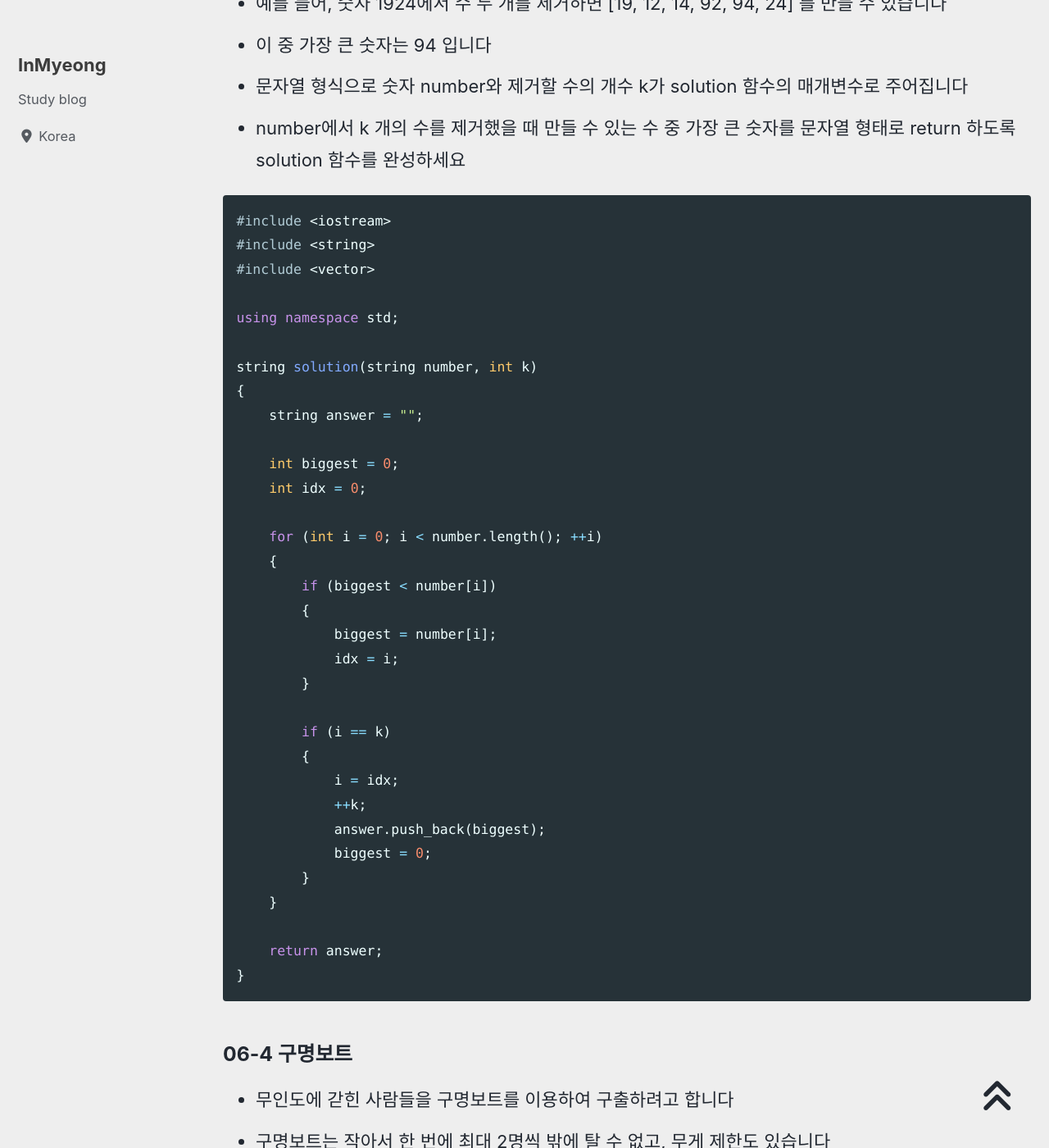
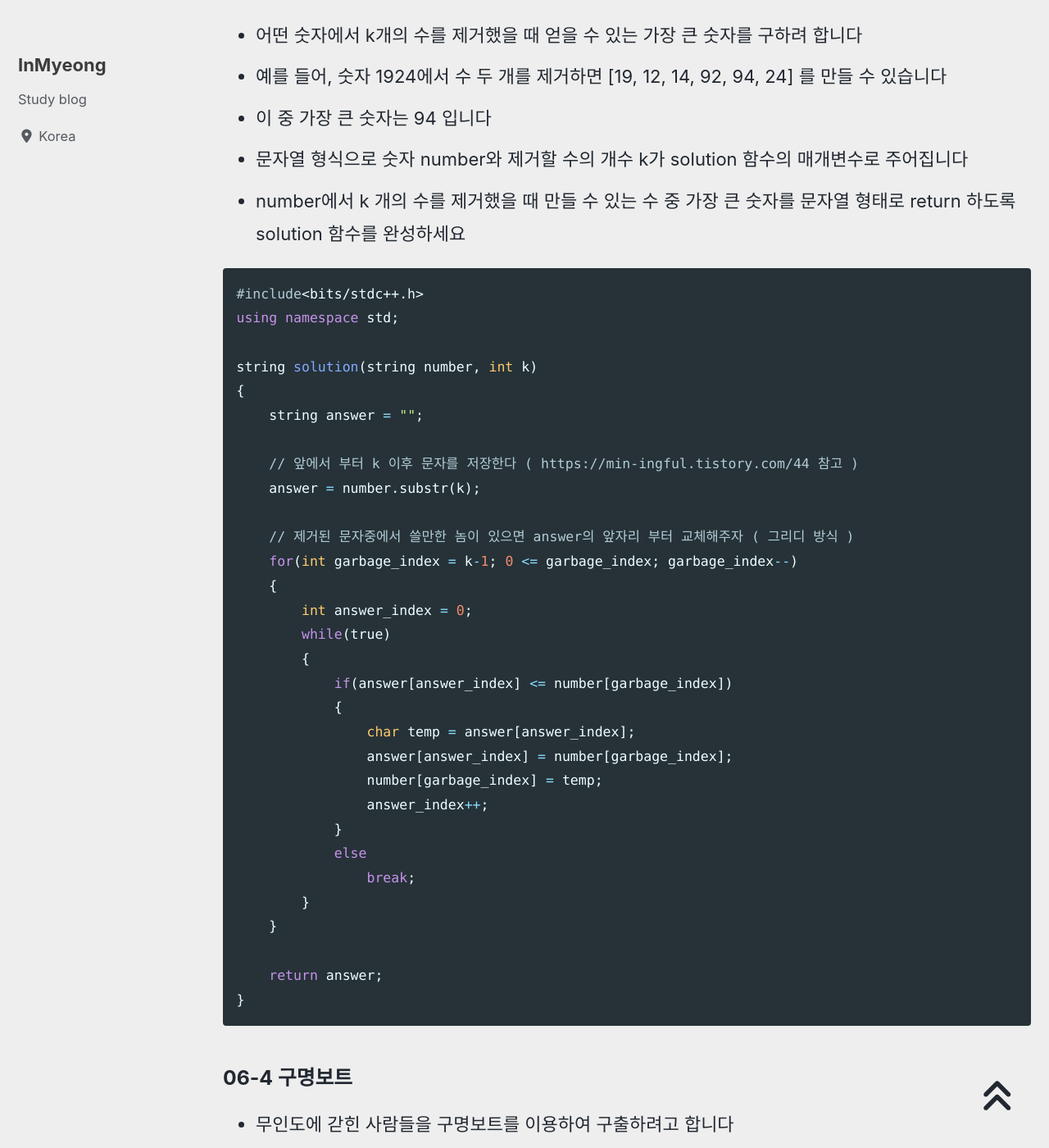
Before and after one commit to devMyeong/devMyeong.github.io, a Jekyll site: the page built from _posts/codingTest/2022-07-06-프로그래머스.md, in a window 1280 px wide and 1400 px high, scrolled down 42129 px. Shown: the whole window at 82% size. Built offline with Jekyll 4.4.1, drawn with Linux system fonts in a browser that asks for light colours; cached includes are drawn as plain includes; nearby versions of some CDN libraries; some web fonts are replaced; comment, search, counter and statistics services are not loaded; some of the changed text lies outside the part shown.

Commit message:
Chore : 프로그래머스 6-3 알고리즘 수정

````diff
--- a/_posts/codingTest/2022-07-06-프로그래머스.md
+++ b/_posts/codingTest/2022-07-06-프로그래머스.md
@@ -1169,7 +1169,10 @@ int solution(string name)
 {
     int answer = 0;
 
-    int shift = name.length() - 1; //커서를 좌 또는 우 한 쪽 방향만으로 이동했을 때
+    //커서를 좌 또는 우 한 쪽 방향만으로 이동했을 때
+    int shift = name.length() - 1;
+
+    // 주석
     for(int i = 0; i < name.length(); i++)
     {
         if(name[i] == 'A')
@@ -1203,33 +1206,31 @@ int solution(string name)
 - number에서 k 개의 수를 제거했을 때 만들 수 있는 수 중 가장 큰 숫자를 문자열 형태로 return 하도록 solution 함수를 완성하세요
 
 ```cpp
-#include <iostream>
-#include <string>
-#include <vector>
-
+#include<bits/stdc++.h>
 using namespace std;
 
 string solution(string number, int k)
 {
     string answer = "";
 
-    int biggest = 0;
-    int idx = 0;
-
-    for (int i = 0; i < number.length(); ++i)
-    {
-        if (biggest < number[i])
-        {
-            biggest = number[i];
-            idx = i;
-        }
-
-        if (i == k)
-        {
-            i = idx;
-            ++k;
-            answer.push_back(biggest);
-            biggest = 0;
+    // 앞에서 부터 k 이후 문자를 저장한다 ( https://min-ingful.tistory.com/44 참고 )
+    answer = number.substr(k);
+
+    // 제거된 문자중에서 쓸만한 놈이 있으면 answer의 앞자리 부터 교체해주자 ( 그리디 방식 )
+    for(int garbage_index = k-1; 0 <= garbage_index; garbage_index--)
+    {
+        int answer_index = 0;
+        while(true)
+        {
+            if(answer[answer_index] <= number[garbage_index])
+            {
+                char temp = answer[answer_index];
+                answer[answer_index] = number[garbage_index];
+                number[garbage_index] = temp;
+                answer_index++;
+            }
+            else
+                break;
         }
     }
 
@@ -1297,6 +1298,7 @@ int findParent(int idx)
 {
     if(island[idx] == idx)
         return idx;
+
     return island[idx] = findParent(island[idx]);
 }
 
@@ -1567,7 +1569,7 @@ int solution(string begin, string target, vector<string> words)
 
 using namespace std;
 
-bool dfs(string cur, vector<vector<string>> tickets, vector<string> &answer, vector<bool> &visit, int use_ticket)
+bool dfs(string cur, vector<vector<string>> tickets, vector<string>& answer, vector<bool>& visit, int use_ticket)
 {
     answer.push_back(cur);
 
````
